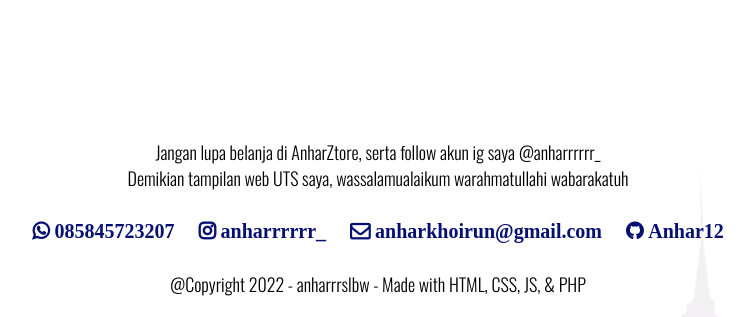
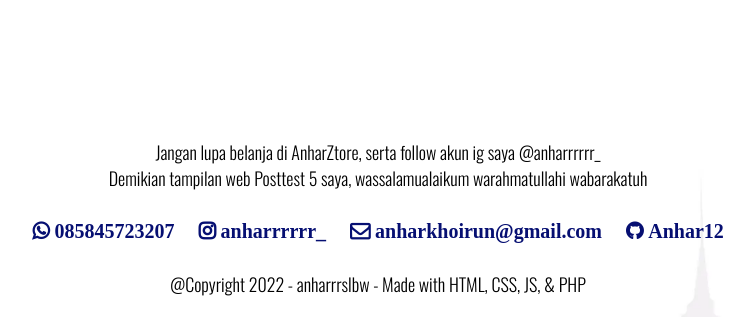
Before and after one commit to Anhar12/Anhar-Posttest-5-web, a PHP site: the page made by POSTTEST5/edit.php in a window 1280 px wide. Shown: the part 651-968 px from the top of the page, without its empty margins (262-1016 px from the left). Run offline with PHP 8.4, Linux system fonts and the light colour scheme; data comes from the database, SQL or seed files in the repository.

Commit message:
Update edit.php

```diff
--- a/POSTTEST5/edit.php
+++ b/POSTTEST5/edit.php
@@ -142,7 +142,7 @@ if (isset($_POST["tambah"])) {
                 <p>
                     Jangan lupa belanja di AnharZtore, serta follow akun ig saya <a href="https://www.instagram.com/anharrrrrr_/" id="ig"> @anharrrrrr_ </a>
                     <br>
-                    Demikian tampilan web UTS saya, wassalamualaikum warahmatullahi wabarakatuh
+                    Demikian tampilan web Posttest 5 saya, wassalamualaikum warahmatullahi wabarakatuh
                 </p>
             </div>
             <div id="kontak">
```
